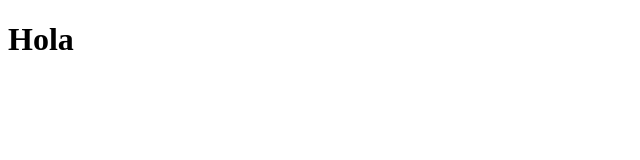
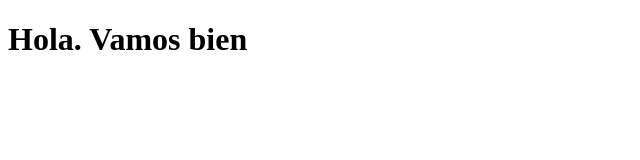
Before and after one commit to umg24/coursera-test, a plain HTML site: page site/index.html in a window 1280 px wide. Shown: the whole page, without its empty margins (0-640 px from the left). Drawn offline with Linux system fonts and the light colour scheme.

Commit message:
Primer cambio

```diff
--- a/site/index.html
+++ b/site/index.html
@@ -4,6 +4,6 @@
 	<title>Hello</title>
 </head>
 <body>
-<h1>Hola</h1>
+<h1>Hola. Vamos bien</h1>
 </body>
 </html>
```
